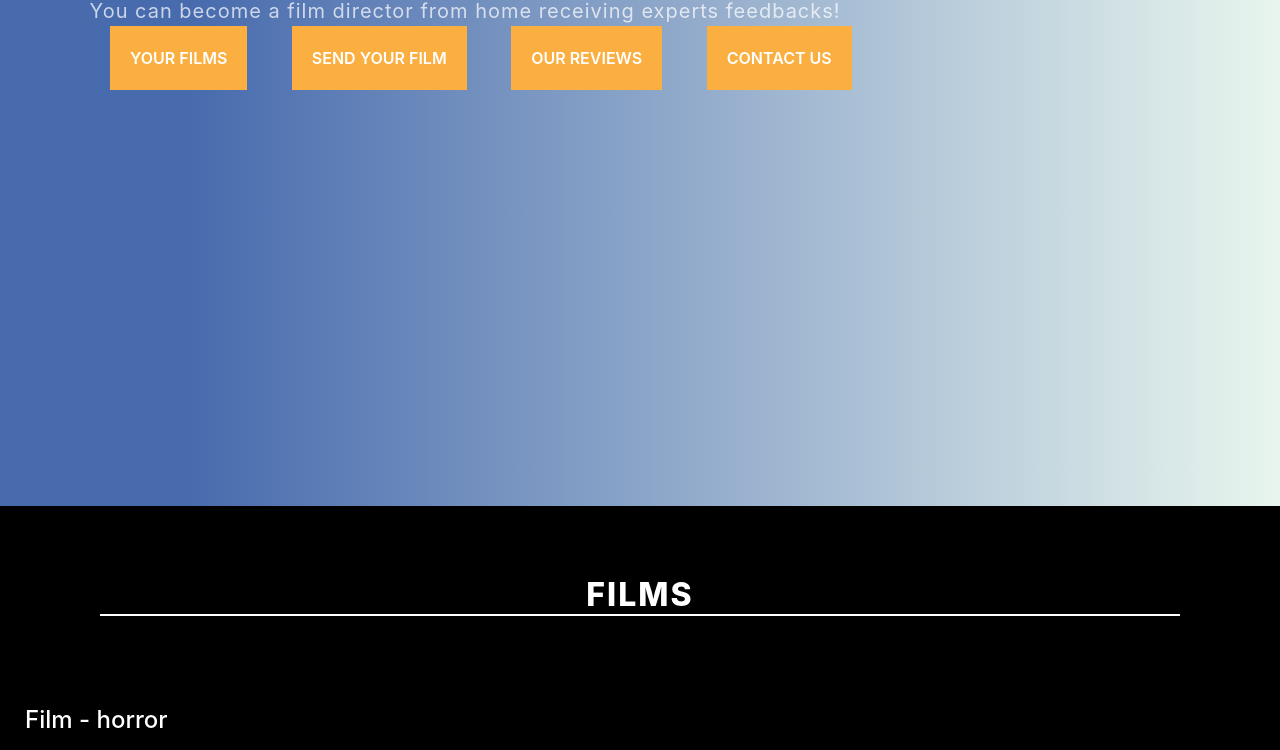
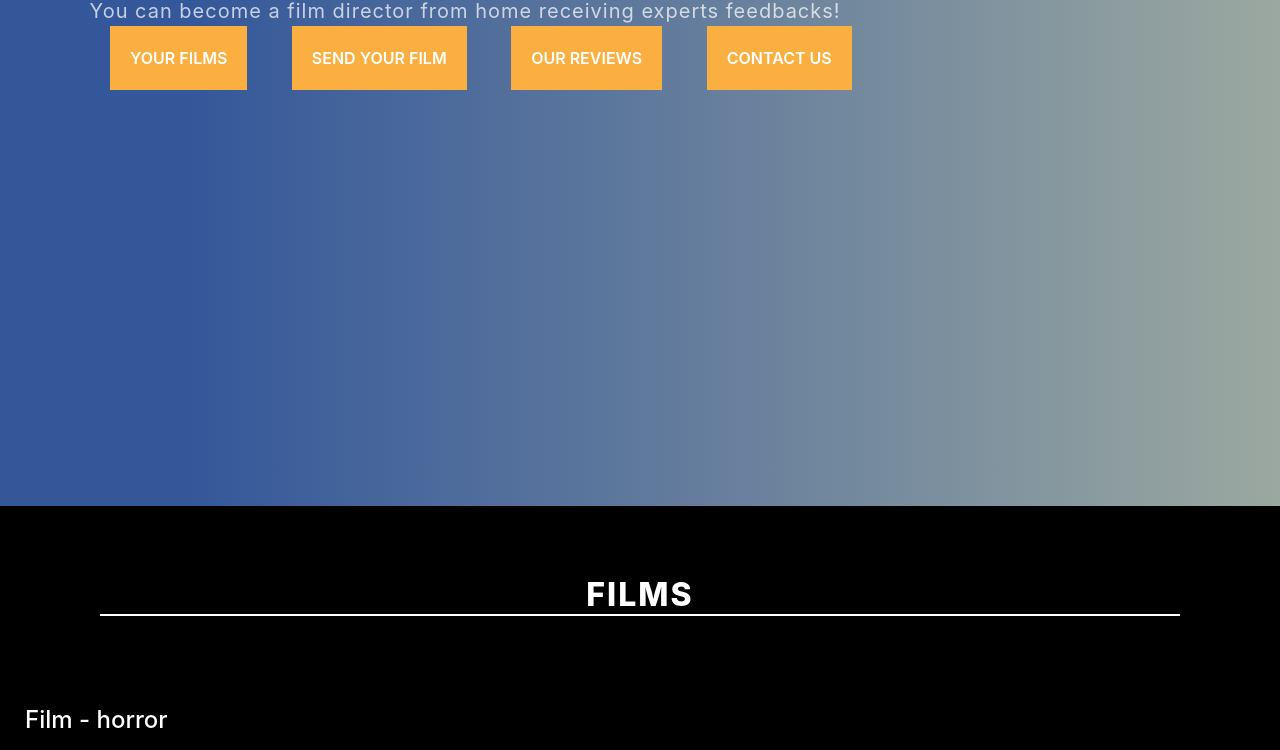
Before and after one commit to LucaBert89/shortmovies-streaming, a website: page index.html in a window 1280 px wide. Shown: the part 294-1044 px from the top of the page. Drawn offline with nearby package versions, Linux system fonts and the light colour scheme; the site is published under a folder, as on GitHub Pages, so addresses that start at the root find nothing.

Commit message:
css modify

```diff
--- a/assets/css/style.css
+++ b/assets/css/style.css
@@ -105,7 +105,7 @@
     position: relative;
     width: 100%;
     height: 100vh;
-    background-image: url("/assets/images/firstimage/320px.png");
+    background-image: url("../images/firstimage/320px.png");
     background-size: cover;
 }
 
@@ -183,27 +183,23 @@
 }
 
 
-@media all and (min-width:320px) {
-    .image-site {
-        background-image: url("/assets/images/firstimage/320px.png");
-    }
-
-
-}
-
 
 @media all and (min-width: 680px) {
     .image-site {
         position: relative;
         width: 100%;
         height: 100vh;
-        background-image: url("/assets/images/firstimage/man-holding-film-camera-2925312.jpg");
+        background-image: url("../images/firstimage/568px.png");
         background-size: cover;
         background-position: center center;
     }
 }
 
 @media all and (min-width: 780px) {
+
+    .image-site {
+        background-image: url("../images/firstimage/man-holding-film-camera-2925312.jpg");
+    }
 
     #mobile-presentation {
         visibility: hidden;
```
